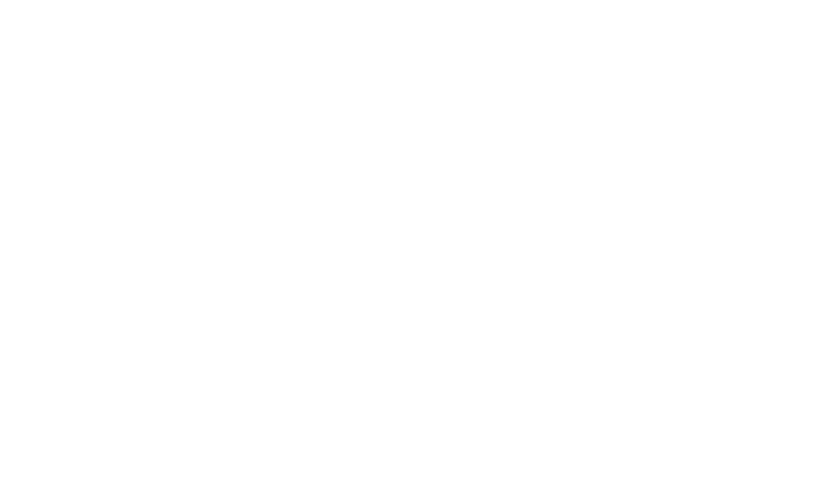
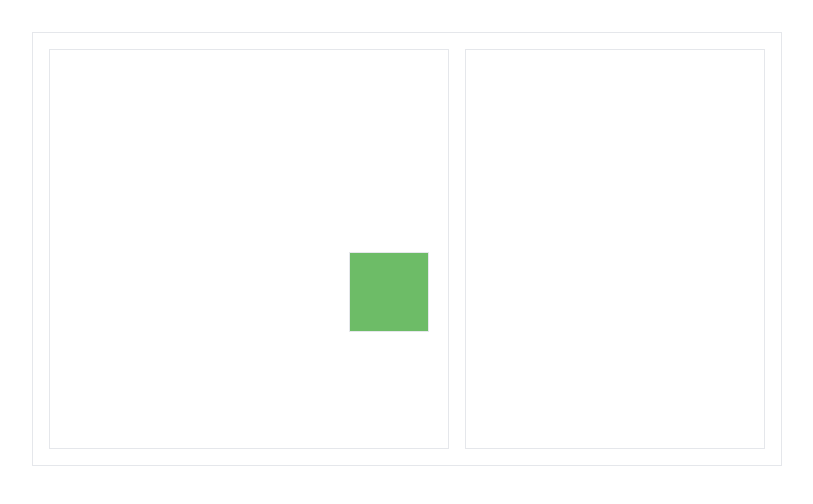
Before and after one commit to dkumza/catch-a-box, a website: page index.html in a window 1280 px wide. Shown: the whole page, without its empty margins (233-1046 px from the left). Drawn offline with nearby package versions, Linux system fonts and the light colour scheme; files that its build step writes are made by us from their sources; a web font is replaced by a local one.

Commit message:
random position and colors working

```diff
--- a/app.js
+++ b/app.js
@@ -0,0 +1,41 @@
+const gameBoard = document.querySelector(".game-board");
+const box = document.querySelector(".box");
+
+let interval;
+let randX = 0;
+let randY = 0;
+
+let userPoints = 0;
+function rand(min, max) {
+   min = Math.ceil(min);
+   max = Math.floor(max);
+   return Math.floor(Math.random() * (max - min + 1) + min); // The maximum is inclusive and the minimum is inclusive
+}
+// get random X and Y values
+const randXandY = () => {
+   randX = rand(0, 320);
+   randY = rand(0, 320);
+};
+
+// get random color for .box element
+const randomColor = () => {
+   let r = rand(0, 255);
+   let g = rand(0, 255);
+   let b = rand(0, 255);
+   return `rgb(${r}, ${g}, ${b})`;
+};
+
+const randPositions = (i) => {
+   setInterval(() => {
+      randXandY();
+      box.style.top = `${randY}px`;
+      box.style.left = `${randX}px`;
+      box.style.backgroundColor = randomColor();
+   }, 1000);
+};
+randPositions();
+
+box.addEventListener("click", () => {
+   userPoints++;
+   console.log(userPoints);
+});
--- a/index.html
+++ b/index.html
@@ -4,15 +4,19 @@
       <meta charset="UTF-8" />
       <meta name="viewport" content="width=device-width, initial-scale=1.0" />
       <title>Catch A Box</title>
-      <link href="/dist/output.css" rel="stylesheet" />
-      <script src="app.js" defer></script>
+      <link href="./dist/output.css" rel="stylesheet" />
+      <script src="./app.js" defer></script>
    </head>
    <body>
       <div class="main-container">
          <div class="game-container">
-            <div class="game-board"></div>
+            <div class="game-board">
+               <div class="box"></div>
+            </div>
          </div>
-         <div class="info-container"></div>
+         <div class="info-container">
+            <div class="info"></div>
+         </div>
       </div>
    </body>
 </html>
--- /dev/null
+++ b/input.css
@@ -0,0 +1,47 @@
+@import url("https://fonts.cdnfonts.com/css/helvetica-neue-5");
+@tailwind base;
+@tailwind components;
+@tailwind utilities;
+
+@layer @base {
+   html {
+      font-family: "HelveticaNeue-Light", "Helvetica Neue Light",
+         "Helvetica Neue", Helvetica, Arial, "Lucida Grande", sans-serif;
+      font-weight: 300;
+   }
+}
+
+/* form container  */
+.main-container {
+   @apply container
+    border
+    m-8
+    p-4
+    mx-auto
+    w-fit
+    text-2xl
+    flex
+    gap-4
+    items-center;
+}
+
+.game-board {
+   width: 400px;
+   height: 400px;
+   @apply border
+   relative;
+}
+
+.box {
+   @apply border
+   absolute
+   bg-gray-400;
+   width: 80px;
+   height: 80px;
+}
+
+.info {
+   width: 300px;
+   height: 400px;
+   @apply border;
+}
--- a/style.css
+++ /dev/null
@@ -1,3 +0,0 @@
-@tailwind base;
-@tailwind components;
-@tailwind utilities;
```
Also changed, not shown: dist/output.css (added).
